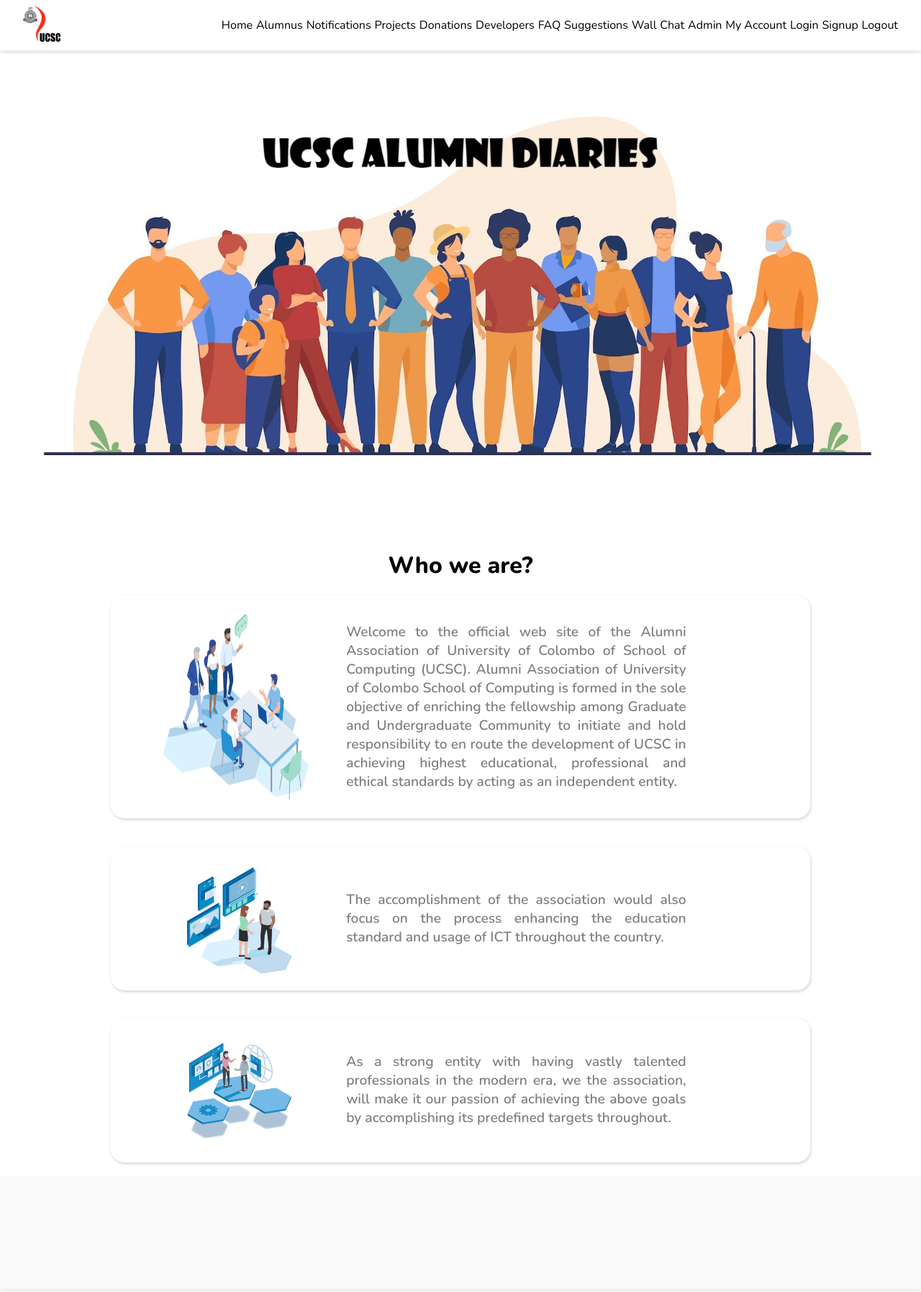
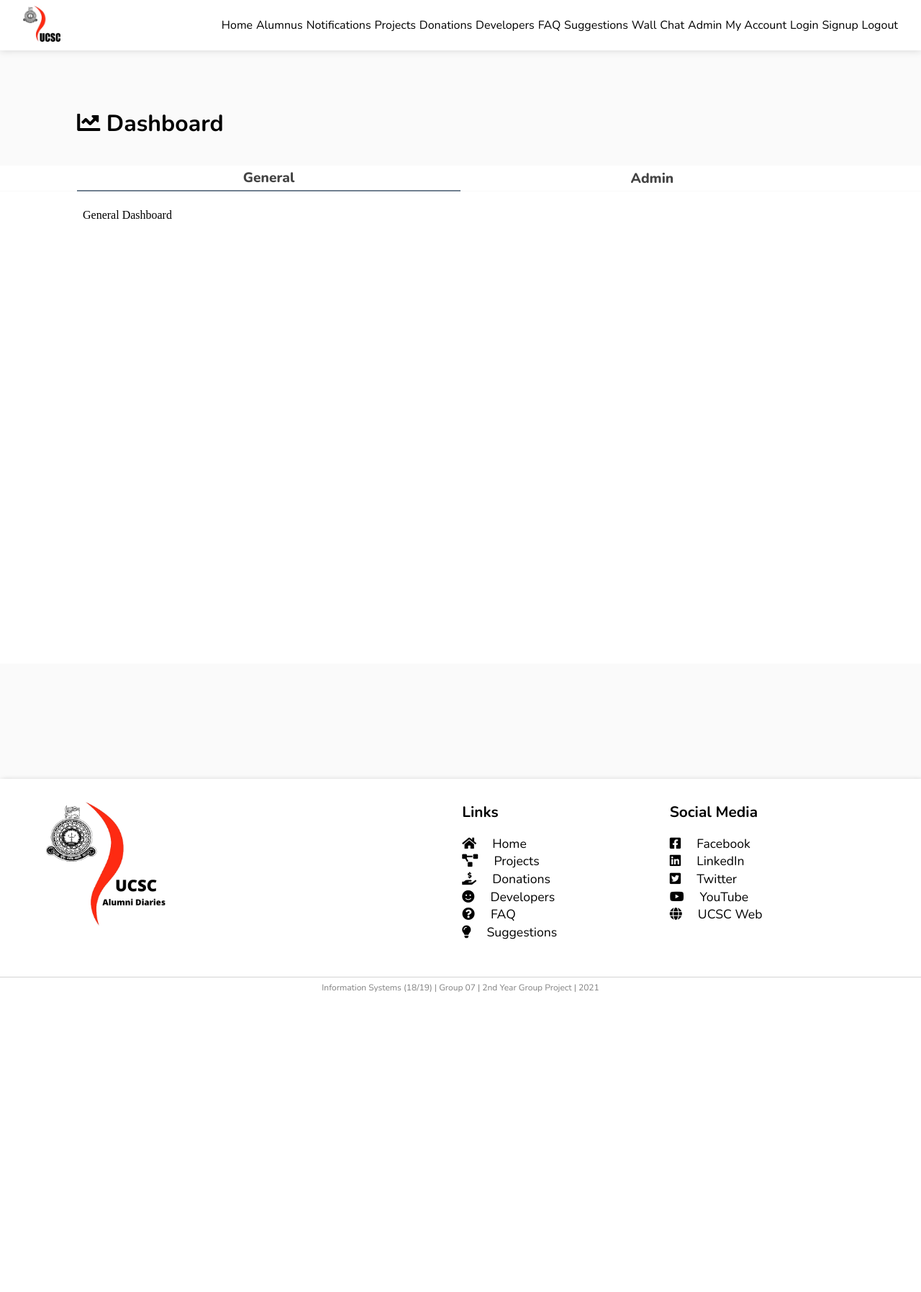
Before and after one commit to IsuruVihan/UCSC_Alumni_Diaries, a PHP site: page /home.php in a window 1280 px wide. Shown: the top 1795 px of the page at 72% size. After the commit the page ends 1379 px from the top, so only its background shows below. Run offline with PHP 8.4, Linux system fonts and the light colour scheme; some libraries are stand-ins or nearby versions.

Commit message:
Admin dashboard UI done

```diff
--- a/assets/styles/home.css
+++ b/assets/styles/home.css
@@ -1,12 +1,36 @@
+.main-container {
+    display: flex;
+    flex-direction: column;
+    height: 10vh;
+    margin-top: 10vh;
+    padding-left: 6.7em;
+    background: #fafafa;
+    text-decoration: none;
+}
+
+.main-title {
+    font-weight: 700;
+    font-size: 2em;
+    margin: 0;
+    color: black;
+    text-decoration: none;
+}
+
 .home {
     display: flex;
     flex-direction: column;
 }
 
 .white-space {
-    height: 5em;
+    height: 2em;
     background: white;
     margin-top: 5px;
+}
+
+.white-space2 {
+    margin-top: 1px;
+    height: 1em;
+    background: white;
 }
 
 .title {
@@ -41,3 +65,37 @@
     align-items: center;
     padding-right: 8em;
 }
+
+.dashboard-links {
+    background: white;
+    padding-left: 6.7em;
+    padding-right: 6.7em;
+    display: flex;
+    justify-content: space-between;
+    align-items: center;
+    height: 2.2em;
+}
+
+.dashboard-link {
+    width: 50%;
+    height: 100%;
+    color: #434343;
+    font-size: 1.2em;
+    font-weight: 800;
+    display: inline-flex;
+    justify-content: center;
+    align-items: center;
+    text-decoration: none;
+}
+
+.clicked-link {
+    border-bottom: 2px solid slategrey;
+}
+
+.dashboard {
+    background: white;
+    padding-left: 6.7em;
+    padding-right: 6.7em;
+    border: none;
+    height: 80vh;
+}
--- /dev/null
+++ b/components/dashboard/general.php
@@ -0,0 +1 @@
+<p>General Dashboard</p>
--- a/js/home.js
+++ b/js/home.js
@@ -0,0 +1,12 @@
+const generalTab = document.getElementById('general-tab');
+const adminTab = document.getElementById('admin-tab');
+
+const onClickGeneral = () => {
+    adminTab.classList.remove('clicked-link');
+    generalTab.classList.add('clicked-link');
+}
+
+const onClickAdmin = () => {
+    adminTab.classList.add('clicked-link');
+    generalTab.classList.remove('clicked-link');
+}
--- a/pages/home.php
+++ b/pages/home.php
@@ -4,45 +4,69 @@
 
 <?php include('../components/header.php'); ?>
 
+<div class='main-container'>
+    <p class='main-title'>
+        <i class="fas fa-chart-line"></i> Dashboard
+    </p>
+</div>
 <div class='home'>
-    <div class='white-space'></div>
-    <img src='../assets/images/main-cover%20-%20Copy.jpg' class='main-cover' alt="main-cover"/>
-    <div class='title'>
-        Who we are?
+<!--    <div class='white-space'></div>-->
+    <div class='dashboard-links'>
+        <a
+            class='dashboard-link clicked-link'
+            href='../components/dashboard/general.php'
+            target='dashboard'
+            id='general-tab'
+            onclick=onClickGeneral()
+        >General</a>
+        <a
+            class='dashboard-link'
+            href='../components/dashboard/admin.php'
+            target='dashboard'
+            id='admin-tab'
+            onclick=onClickAdmin()
+        >Admin</a>
     </div>
-    <div class='text'>
-        <div class='para'>
-            <img src='../assets/gifs/cover-1.gif' width='33%' alt="main-cover"/>
-            <p class='para-text'>
-                Welcome to the official web site of the Alumni Association of University of Colombo of School of
-                Computing
-                (UCSC). Alumni Association of University of Colombo School of Computing is formed in the sole objective
-                of
-                enriching the fellowship among Graduate and Undergraduate Community to initiate and hold responsibility
-                to en
-                route the development of UCSC in achieving highest educational, professional and ethical standards by
-                acting as
-                an independent entity.
-            </p>
-        </div>
-        <div class='para'>
-            <img src='../assets/gifs/cover-2.gif' width='33%' alt="main-cover"/>
-            <p class='para-text'>
-                The accomplishment of the association would also focus on the process enhancing the education standard
-                and usage
-                of ICT throughout the country.
-            </p>
-        </div>
-        <div class='para'>
-            <img src='../assets/gifs/cover-3.gif' width='33%' alt="main-cover"/>
-            <p class='para-text'>
-                As a strong entity with having vastly talented professionals in the modern era,
-                we the association, will make it our passion of achieving the above goals by accomplishing its
-                predefined
-                targets throughout.
-            </p>
-        </div>
-    </div>
+    <div class='white-space2'></div>
+    <iframe name='dashboard' class='dashboard' src='../components/dashboard/general.php'></iframe>
+
+<!--    <img src='../assets/images/main-cover%20-%20Copy.jpg' class='main-cover' alt="main-cover"/>-->
+<!--    <div class='title'>-->
+<!--        Who we are?-->
+<!--    </div>-->
+<!--    <div class='text'>-->
+<!--        <div class='para'>-->
+<!--            <img src='../assets/gifs/cover-1.gif' width='33%' alt="main-cover"/>-->
+<!--            <p class='para-text'>-->
+<!--                Welcome to the official web site of the Alumni Association of University of Colombo of School of-->
+<!--                Computing-->
+<!--                (UCSC). Alumni Association of University of Colombo School of Computing is formed in the sole objective-->
+<!--                of-->
+<!--                enriching the fellowship among Graduate and Undergraduate Community to initiate and hold responsibility-->
+<!--                to en-->
+<!--                route the development of UCSC in achieving highest educational, professional and ethical standards by-->
+<!--                acting as-->
+<!--                an independent entity.-->
+<!--            </p>-->
+<!--        </div>-->
+<!--        <div class='para'>-->
+<!--            <img src='../assets/gifs/cover-2.gif' width='33%' alt="main-cover"/>-->
+<!--            <p class='para-text'>-->
+<!--                The accomplishment of the association would also focus on the process enhancing the education standard-->
+<!--                and usage-->
+<!--                of ICT throughout the country.-->
+<!--            </p>-->
+<!--        </div>-->
+<!--        <div class='para'>-->
+<!--            <img src='../assets/gifs/cover-3.gif' width='33%' alt="main-cover"/>-->
+<!--            <p class='para-text'>-->
+<!--                As a strong entity with having vastly talented professionals in the modern era,-->
+<!--                we the association, will make it our passion of achieving the above goals by accomplishing its-->
+<!--                predefined-->
+<!--                targets throughout.-->
+<!--            </p>-->
+<!--        </div>-->
+<!--    </div>-->
 </div>
 
 <script src='../js/home.js'></script>
```
Also changed, not shown: assets/styles/admin-dashboard.css (added, +132 -0 lines), components/dashboard/admin.php (added, +80 -0 lines).
